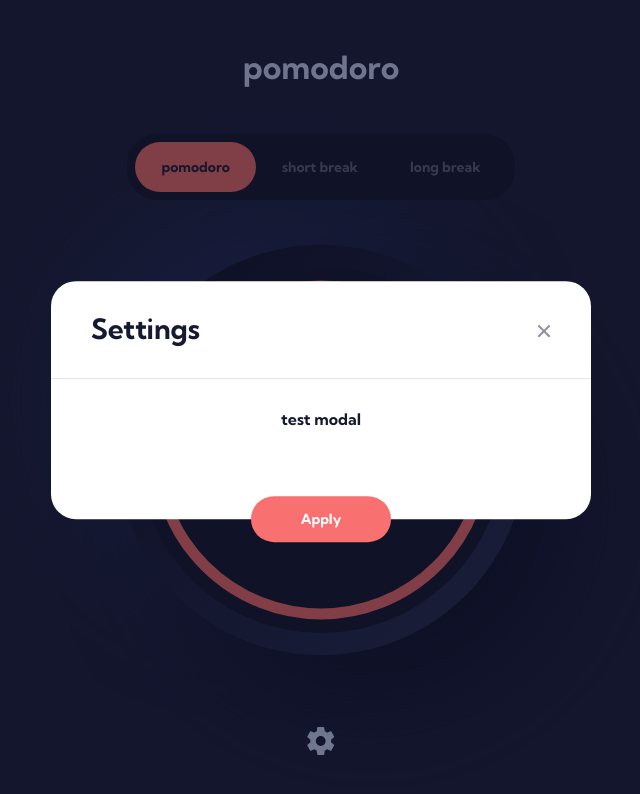
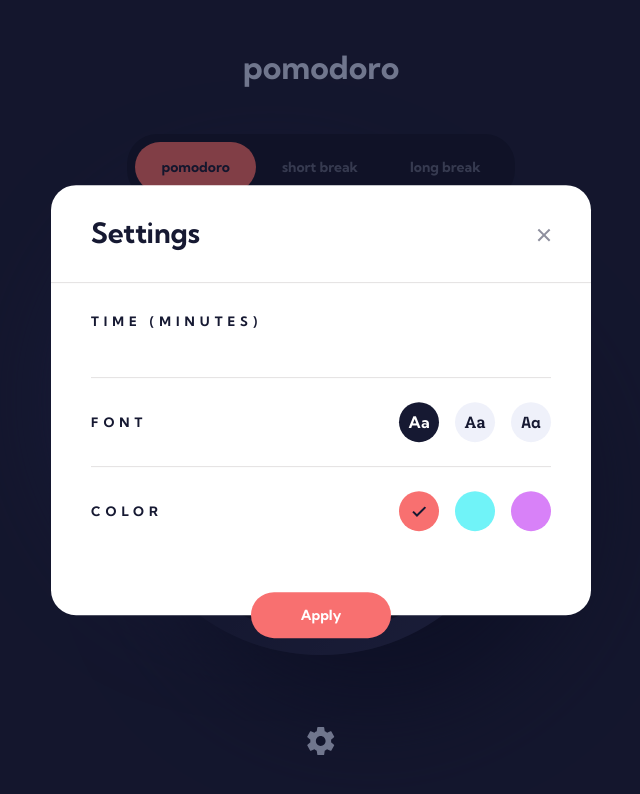
Before and after one commit to towkir/pomodoro-app, a Vue app: page / in a window 1280 px wide. Both pictures are taken after a click on the button 640 px from the left and 742 px from the top of the page. Shown: the top 794 px of the page, without its empty margins (319-959 px from the left). Built offline with nearby package versions, Linux system fonts and the light colour scheme.

Commit message:
added font and color option in settings modal

```diff
--- a/src/components/SettingsModal.vue
+++ b/src/components/SettingsModal.vue
@@ -1,6 +1,22 @@
 <script setup>
+import { ref, onMounted } from "vue";
+import { usePomodoroStore } from "@/stores/pomodoro";
 import TheModal from "@/components/common/TheModal.vue";
+import VectorIconCheck from "@/components/icons/VectorIconCheck.vue";
 
+const store = usePomodoroStore();
+
+const settings = ref({
+  pomodoro: {},
+  font: '',
+  color: '',
+});
+
+function resetSettings() {
+  // settings.value.pomodoro =
+  settings.value.font = store.selectedFont;
+  settings.value.color = store.selectedColor;
+}
 function hideSettingsModal() {
   const showModal = new CustomEvent('modal::hide', {
     detail: 'settings-modal',
@@ -11,6 +27,10 @@ function applySettings() {
   // some stuff to save the settings
   hideSettingsModal();
 }
+
+onMounted(() => {
+  resetSettings();
+});
 </script>
 
 <template>
@@ -19,13 +39,82 @@ function applySettings() {
   title="Settings"
   ok-text="Apply"
   @ok="applySettings"
+  @close="resetSettings"
 >
   <template #body>
-    <p>test modal</p>
+    <div class="settings">
+      <h5>Time (Minutes)</h5>
+      <div class="time"></div>
+      <div class="font">
+        <h5>Font</h5>
+        <div class="options">
+          <template
+            v-for="font in store.fonts"
+            :key="`font-${font}`"
+          >
+            <label :for="`font-${font}`">
+              <input
+                type="radio"
+                name="font"
+                :value="font"
+                :id="`font-${font}`"
+                v-model="settings.font"
+              />
+              <span :class="`font-label ${font}`">Aa</span>
+            </label>
+          </template>
+        </div>
+      </div>
+      <div class="color">
+        <h5>Color</h5>
+        <div class="options">
+          <template
+            v-for="color in store.colors"
+            :key="`color-${color}`"
+          >
+            <label :for="`color-${color}`">
+              <input
+                type="radio"
+                name="color"
+                :value="color"
+                :id="`color-${color}`"
+                v-model="settings.color"
+              />
+              <span :class="`color-label ${color}`">
+                <VectorIconCheck />
+              </span>
+            </label>
+          </template>
+        </div>
+      </div>
+    </div>
   </template>
 </TheModal>
 </template>
 
 <style scoped lang="scss">
-
+.settings {
+  text-align: left;
+  h5 {
+    @include heading-5;
+  }
+  .time,
+  .font {
+    border-bottom: 1px solid $brand-border;
+  }
+  .time,
+  .font,
+  .color {
+    padding: 24px 0;
+  }
+  .font,
+  .color {
+    display: flex;
+    align-items: center;
+    justify-content: space-between;
+    .options {
+      margin-right: -8px;
+    }
+  }
+}
 </style>
--- a/src/components/common/TheModal.vue
+++ b/src/components/common/TheModal.vue
@@ -205,7 +205,7 @@ onUnmounted(() => {
     }
     .modal-footer {
       position: relative;
-      padding: 30px 40px;
+      padding: 15px 40px;
       .btn.okay {
         @include body-1;
         color: $brand-white;
```
